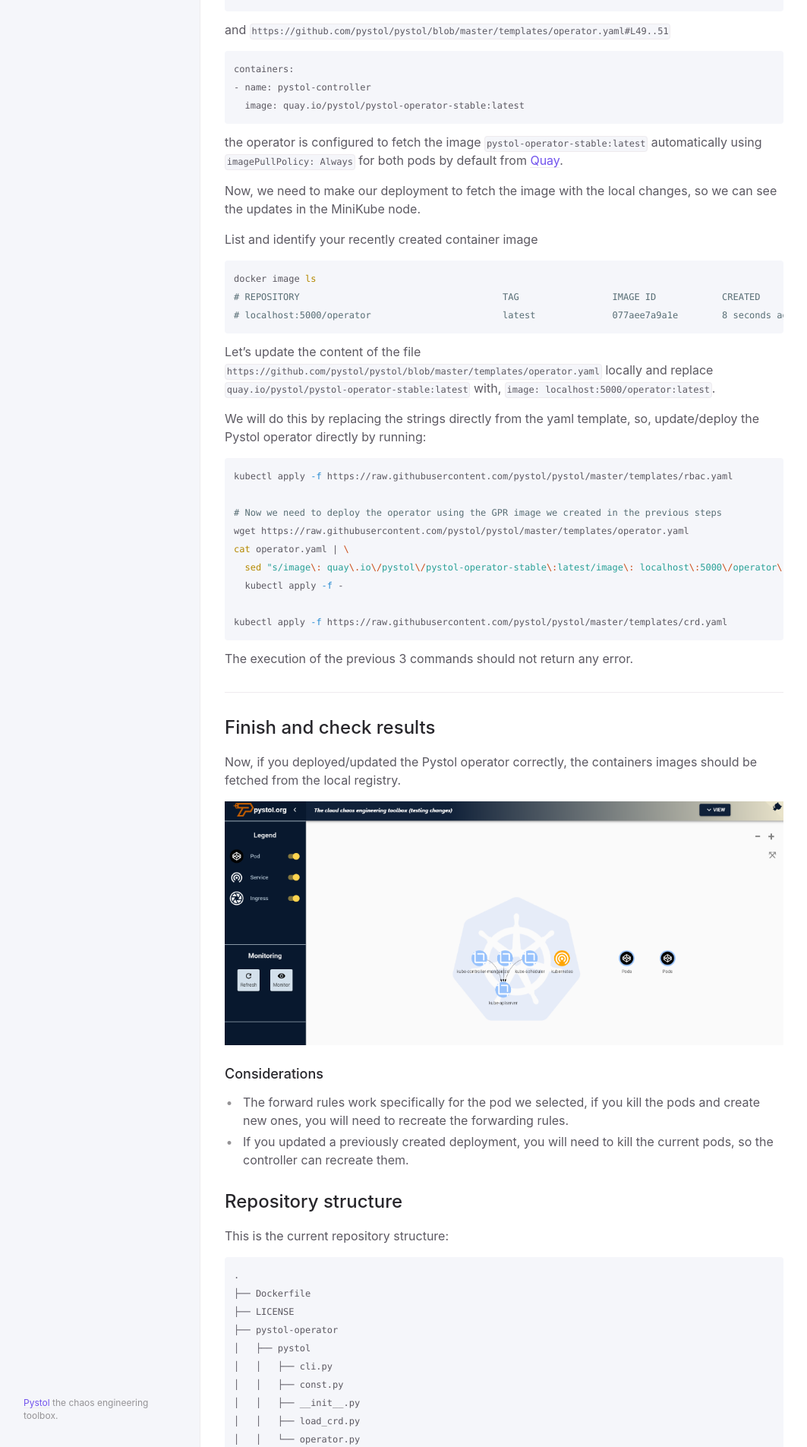
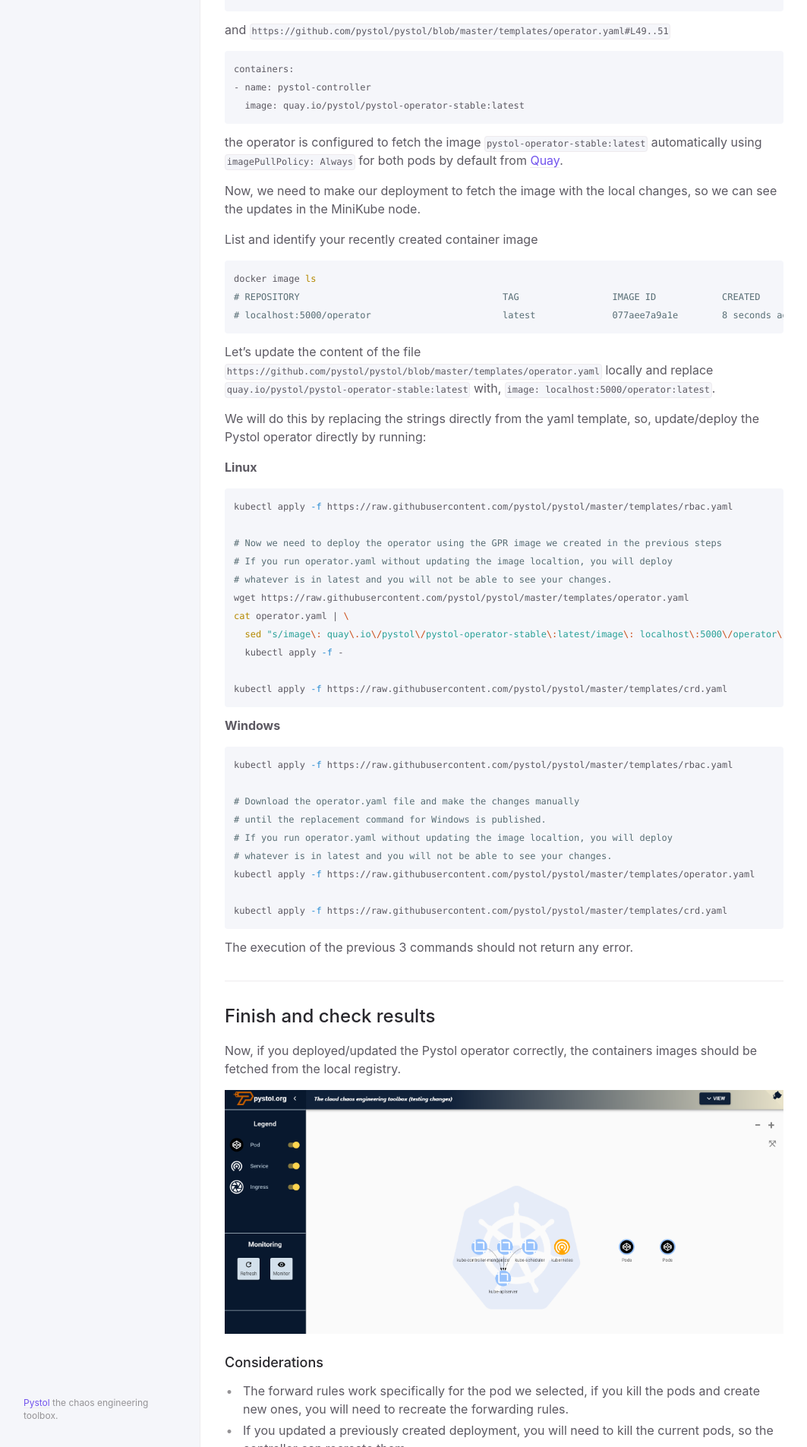
Before and after one commit to pystol/pystol-docs, a Jekyll site: the page built from docs/development_guide.md, in a window 1280 px wide. Shown: the part 3095-5000 px from the top of the page at 76% size, without its empty margins (108-1171 px from the left). Built offline with Jekyll 4.4.1, drawn with Linux system fonts in a browser that asks for light colours; some of the changed text lies outside the part shown.

Commit message:
update local deployment

````diff
--- a/docs/development_guide.md
+++ b/docs/development_guide.md
@@ -190,14 +190,31 @@ We will do this by replacing the strings directly from the yaml
 template, so,
 update/deploy the Pystol operator directly by running:
 
+**Linux**
+
 ```bash
 kubectl apply -f https://raw.githubusercontent.com/pystol/pystol/master/templates/rbac.yaml
 
 # Now we need to deploy the operator using the GPR image we created in the previous steps
+# If you run operator.yaml without updating the image localtion, you will deploy
+# whatever is in latest and you will not be able to see your changes.
 wget https://raw.githubusercontent.com/pystol/pystol/master/templates/operator.yaml
 cat operator.yaml | \
   sed "s/image\: quay\.io\/pystol\/pystol-operator-stable\:latest/image\: localhost\:5000\/operator\:latest/g" | \
   kubectl apply -f -
+
+kubectl apply -f https://raw.githubusercontent.com/pystol/pystol/master/templates/crd.yaml
+```
+**Windows**
+
+```bash
+kubectl apply -f https://raw.githubusercontent.com/pystol/pystol/master/templates/rbac.yaml
+
+# Download the operator.yaml file and make the changes manually
+# until the replacement command for Windows is published.
+# If you run operator.yaml without updating the image localtion, you will deploy
+# whatever is in latest and you will not be able to see your changes.
+kubectl apply -f https://raw.githubusercontent.com/pystol/pystol/master/templates/operator.yaml
 
 kubectl apply -f https://raw.githubusercontent.com/pystol/pystol/master/templates/crd.yaml
 ```
````
Also changed, not shown: docs/installing/kubernetes.md (+7 -0 lines).
